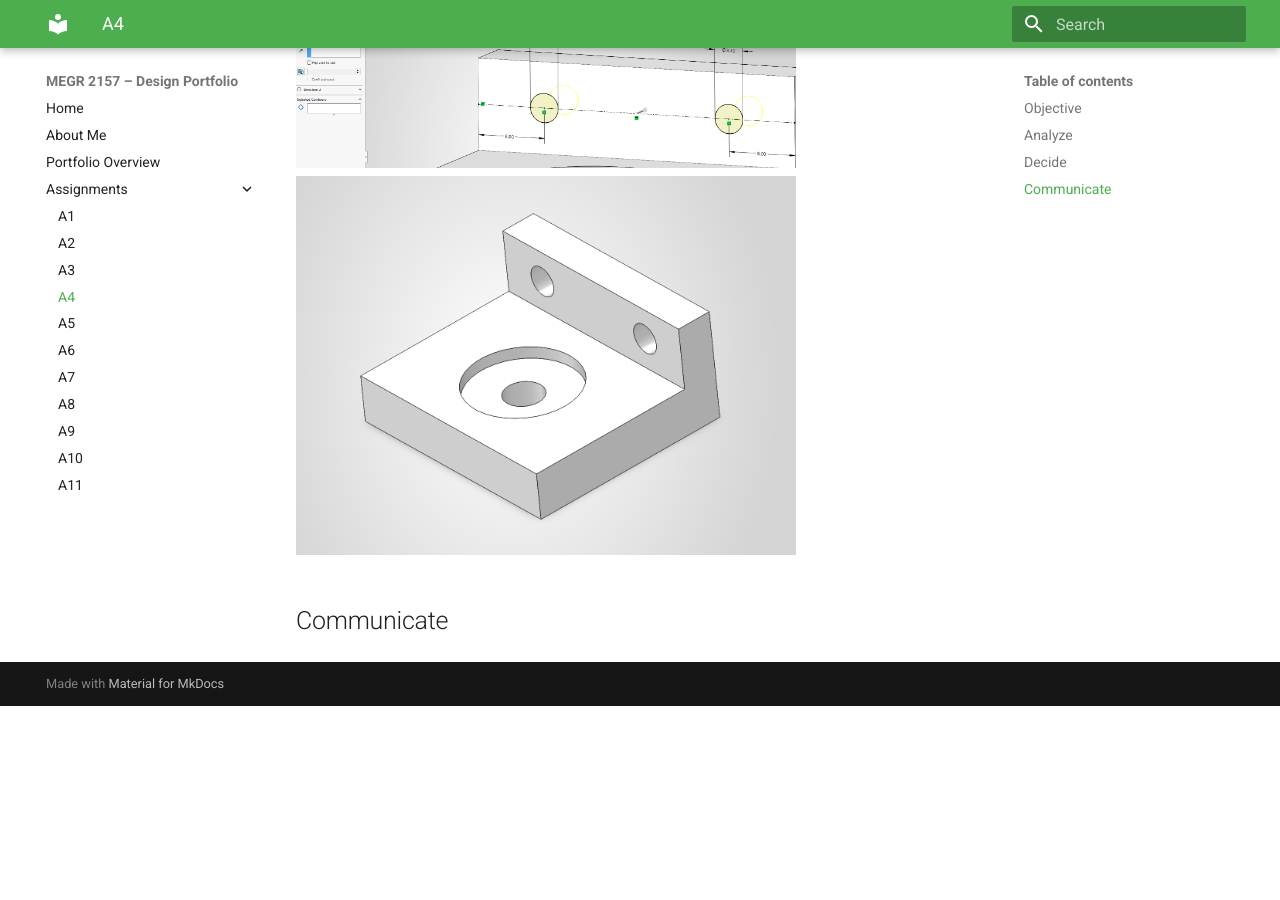
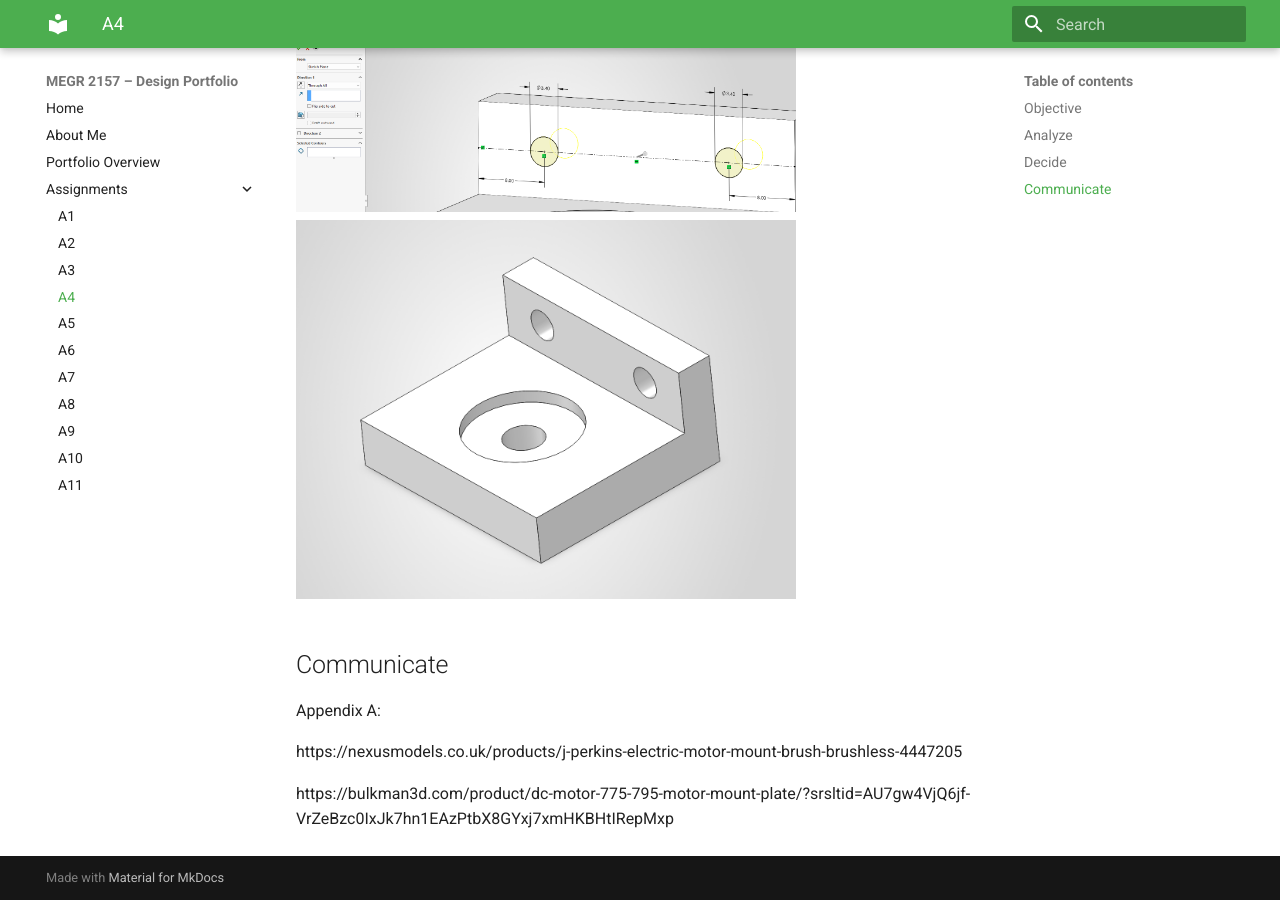
Before and after one commit to bsalvi7/megr2156-portfolio, an MkDocs documentation site: the page built from docs/assignments/A04/index.md, in a window 1280 px wide and 900 px high, scrolled down 7939 px. Built offline with MkDocs 1.6.1 and Material for MkDocs 9.7.7, drawn with Linux system fonts in a browser that asks for light colours; before the commit the page ends 8645 px from its top, so only the background shows below that; some of the changed text lies outside the part shown.

Commit message:
Enhance project documentation with design inspirations
Updated the project documentation to include design inspirations and additional images. Added links to motor mount references in Appendix A.

```diff
--- a/docs/assignments/A04/index.md
+++ b/docs/assignments/A04/index.md
@@ -6,18 +6,24 @@ The objective of this project is to create a motor mount utilizing bending equat
 
 ## Analyze
 
+>Constraints and Given Values
+
 The motor mount being designed had various constraints. The mount is designed to hold the Brushed 24V DC Gear Motor 3.6Kg.cm/46RPM w/ 99.5:1 Planetary Gearbox, with its dimensions being given in a drawing.
 
-
-<img width="500" alt="Given Areas" src="Givens.jpeg" />
+<img width="500" alt="Motor Dimensions" src="motor.png" />
 
 The project allowed for multiple materials to be used, including ABS, PETG, and PLA, with their properties being linked to the project page. The design contains two features, with one feature being attached to a wall and another attached to the first feature in the form of a cantilever beam, supporting the motor. Both features were to be designed with a maximum deflection of 0.3 mm at the free end with a safety factor of 3 that accounted for the holes for the screws and motor shaft. With the motor mounted, a 300N force was noted to be applied to the shaft perpendicularly. For the calculations, the weight of the motor could be ignored. Deflection of the feature attached to the wall was assumed to be zero, as well as the derivative with respect to x.
+
+>Design Inspriations
 
 <img width="500" alt="Given Areas" src="Givens.jpeg" />
 
 For design inspiration, I researched similar designs for smaller-scale electric motors. I noticed that these mounts typically had indentations which complimented the geometry of the motor it was to be used with, allowing for a more secure fit. I also noted the different mounting idea, with mounts typically using 2 or 4 screws to secure the mount. The links to these motor mounts can be found in Appendix A.
 
 ## Decide
+
+
+
 <img width="500" alt="Feature 1" src="Feature1.jpeg" />
 <img width="500" alt="Feature 2" src="Feature2.jpeg" />
 <img width="500" alt="Given Constraints" src="Givens.jpeg" />
@@ -40,3 +46,9 @@ For design inspiration, I researched similar designs for smaller-scale electric
 <img width="500" alt="Area of Bar" src="14.png" />
 
 ## Communicate
+
+Appendix A:
+
+https://nexusmodels.co.uk/products/j-perkins-electric-motor-mount-brush-brushless-4447205
+
+https://bulkman3d.com/product/dc-motor-775-795-motor-mount-plate/?srsltid=AU7gw4VjQ6jf-VrZeBzc0IxJk7hn1EAzPtbX8GYxj7xmHKBHtIRepMxp
```
